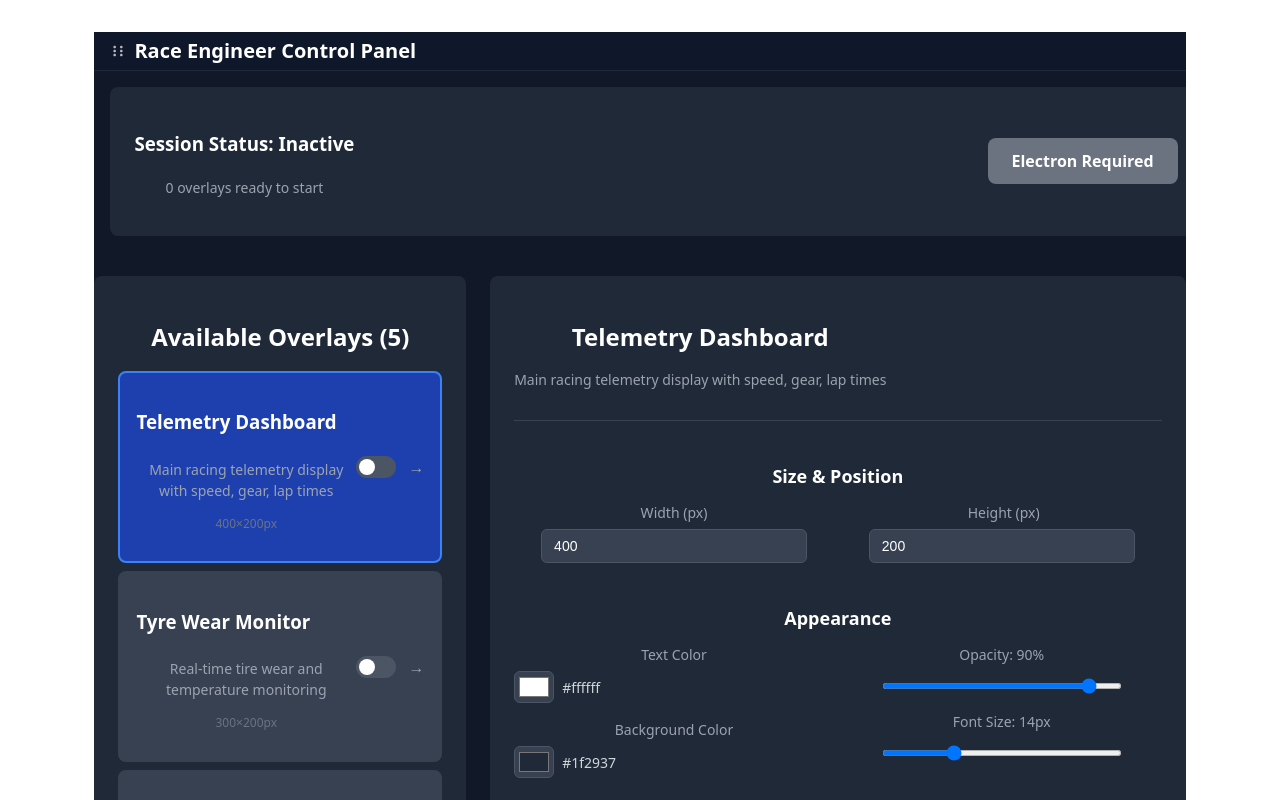
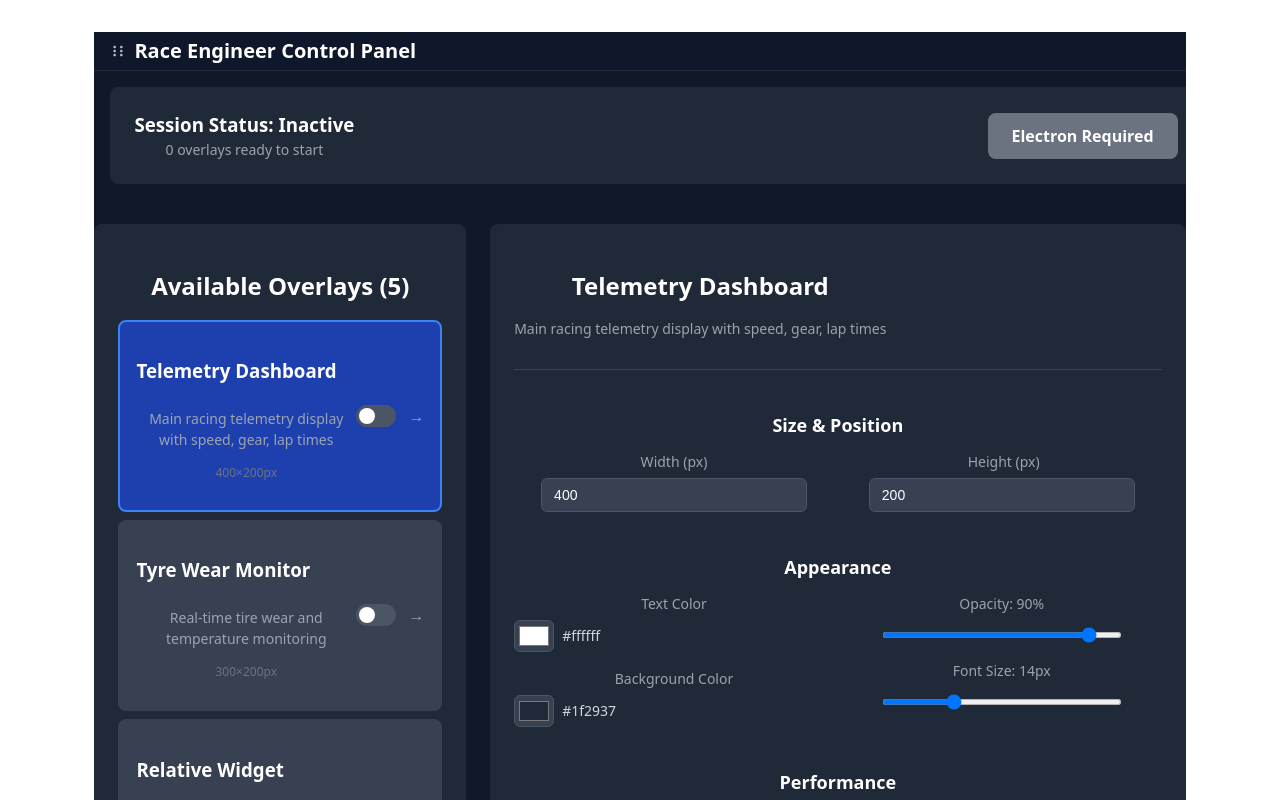
Before and after one commit to twh0008/RaceEngineer, a React (Vite) app in the folder packages/renderer/: page / in a window 1280 px wide. Shown: the top 800 px of the page. Built offline with nearby package versions, Linux system fonts and the light colour scheme.

Commit message:
added mising styling css

```diff
--- a/packages/renderer/src/components/controlPanel/StatusCardPanel.tsx
+++ b/packages/renderer/src/components/controlPanel/StatusCardPanel.tsx
@@ -1,5 +1,7 @@
 import React from "react";
 import type { OverlayConfig } from "../../types/overlays";
+import "./styles/AnchorMode.css";
+import "./styles/StatusCardPanel.css";
 
 interface StatusCardPanelProps {
   isConnected: boolean;
--- /dev/null
+++ b/packages/renderer/src/components/controlPanel/styles/StatusCardPanel.css
@@ -0,0 +1,75 @@
+.status-card {
+  background-color: #1f2937;
+  padding: 20px;
+  display: flex;
+  flex-direction: column;
+  max-width: 100%;
+  gap: 16px;
+  border-radius: 8px;
+  margin-bottom: 24px;
+  box-sizing: border-box;
+}
+
+.status-header {
+  display: flex;
+  justify-content: space-between;
+  align-items: center;
+}
+
+.status-info h3 {
+  font-weight: bold;
+  margin: 0;
+}
+
+.status-info p {
+  color: #9ca3af;
+  font-size: 0.875rem;
+  margin: 0;
+}
+
+.status-controls {
+  display: flex;
+  align-items: center;
+  gap: 12px;
+  flex-wrap: wrap;
+  max-width: 100%;
+}
+
+.anchor-mode-indicator {
+  background: #047857;
+  color: #fff;
+  padding: 8px 16px;
+  border-radius: 6px;
+  font-size: 0.95rem;
+  margin-top: 8px;
+  text-align: center;
+}
+
+.anchor-mode-indicator__text {
+  margin: 0;
+  font-size: 0.95rem;
+}
+
+.anchor-mode-button {
+  background-color: #2563eb;
+  color: #fff;
+  border: none;
+  border-radius: 8px;
+  padding: 10px 18px;
+  font-size: 1rem;
+  font-weight: bold;
+  cursor: pointer;
+  display: flex;
+  align-items: center;
+  gap: 8px;
+  transition: background 0.2s;
+}
+
+.anchor-mode-button--active {
+  background-color: #10b981;
+}
+
+.anchor-mode-button__icon {
+  width: 18px;
+  height: 18px;
+}
```
